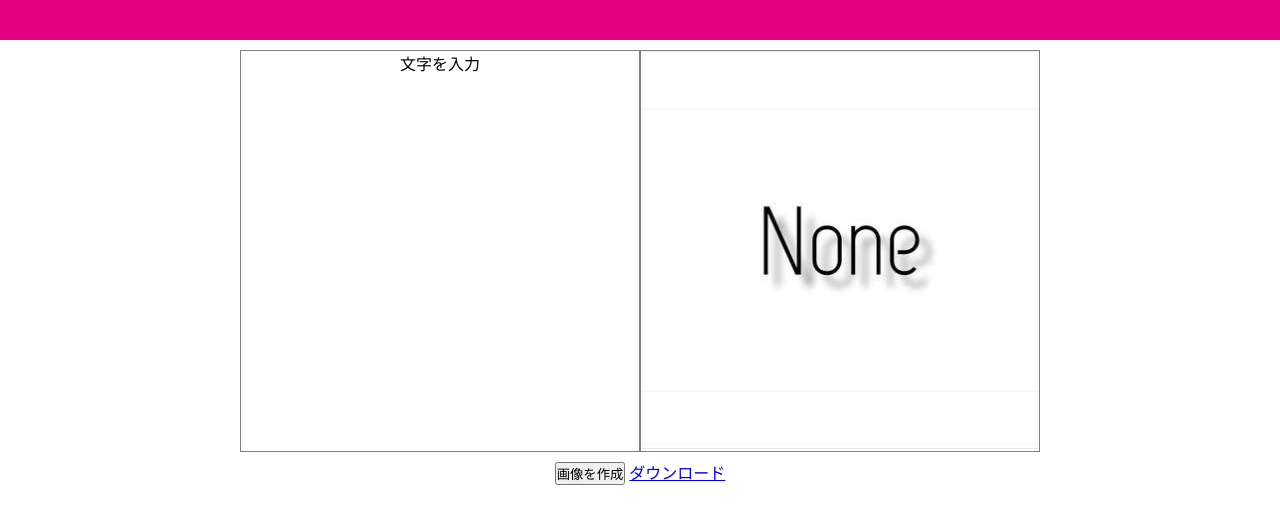
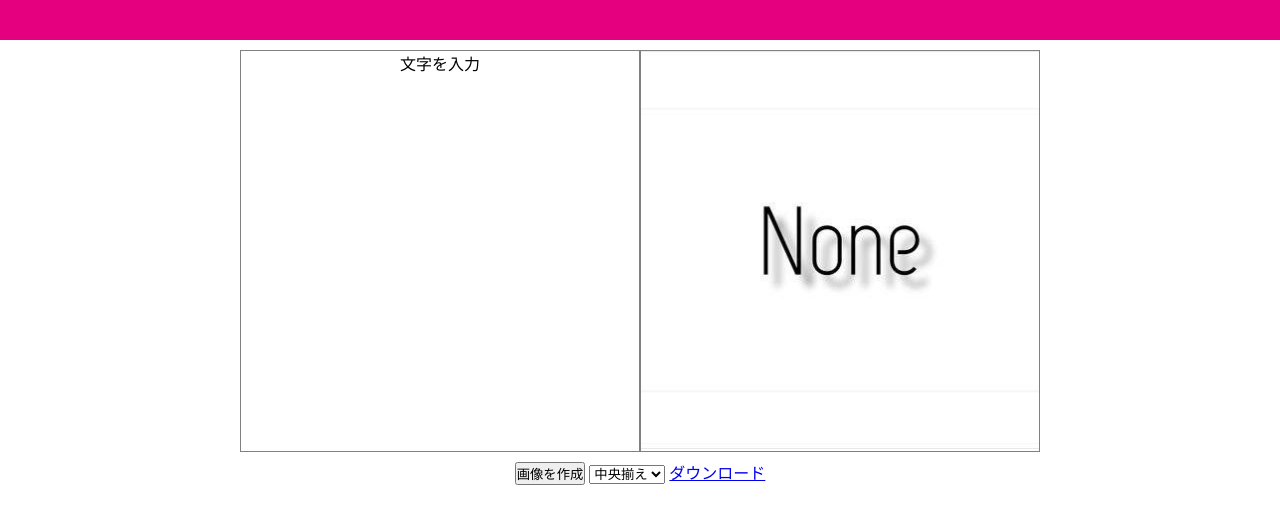
Before and after one commit to illionillion/instant_text, a plain HTML site: page index.html in a window 1280 px wide. Shown: the part 40-564 px from the top of the page. Drawn offline with nearby package versions, Linux system fonts and the light colour scheme.

Commit message:
select,option追加

```diff
--- a/index.html
+++ b/index.html
@@ -6,6 +6,7 @@
   <meta name="viewport" content="width=device-width, initial-scale=1.0">
   <title>instant_text</title>
   <link rel="stylesheet" href="css/main.css">
+  <script src="js/jquery-3.6.0.min.js"></script>
   <script src="js/html2canvas.js"></script>
   <script src="js/main.js"></script>
 </head>
@@ -16,12 +17,17 @@
   <main>
     <div id="canvas">
       <div id="target" contenteditable="true">文字を入力</div>
+      <!-- <textarea id="target" contenteditable="true">文字を入力</textarea> -->
       <div id="can_margin"></div>
       <div id="view"><img src="img/none_1.jpg" id="result" alt=""></div>
     </div>
     <div id="controller">
       <input type="button" id="ss_btn" value="画像を作成">
-      <!-- <input type="button" id="ss_download" value="ダウンロード"> -->
+      <select name="position_select" id="position_select">
+        <option value="center">中央揃え</option>
+        <option value="left">左揃え</option>
+        <option value="right">右揃え</option>
+      </select>
       <a href="#" id="ss_donwload">ダウンロード</a>
 
     </div>
```
